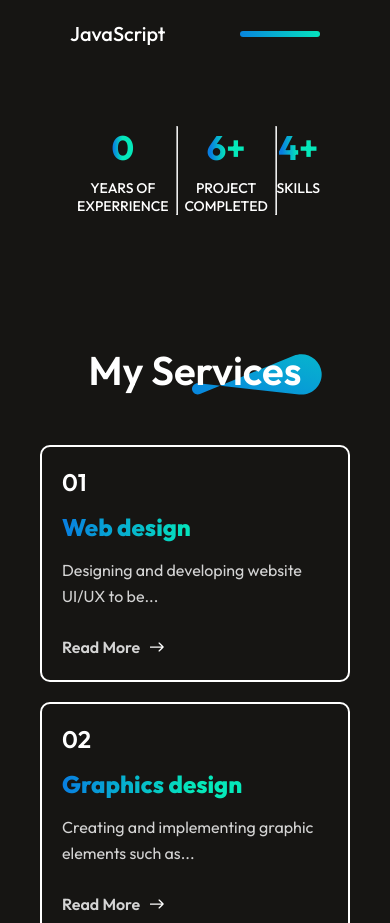
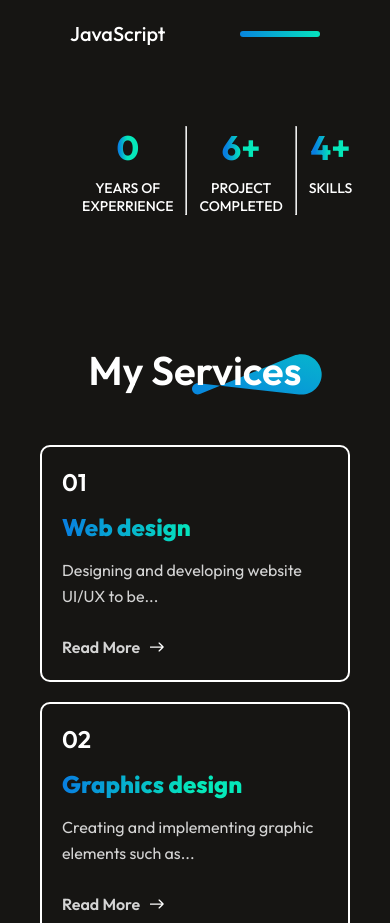
Before and after one commit to Franksirawit98/Portfolio, a React (Vite) app: page / in a window 390 px wide. Shown: the part 2040-2963 px from the top of the page. Built offline with nearby package versions, Linux system fonts and the light colour scheme.

Commit message:
เพิ่ม padding ใน max-width460

```diff
--- a/src/Components/About/About.css
+++ b/src/Components/About/About.css
@@ -29,7 +29,7 @@
     flex-direction: column;
     gap: 80px;
 }
-/*เพิ่มเติม*/
+
 
 .about-left img {
   width: 300px;
@@ -151,3 +151,8 @@
         font-size: 14px;
     }
 }
+@media(max-width:460px){
+    .about-achievement{
+        padding: 0 12px;
+    }
+}
```
